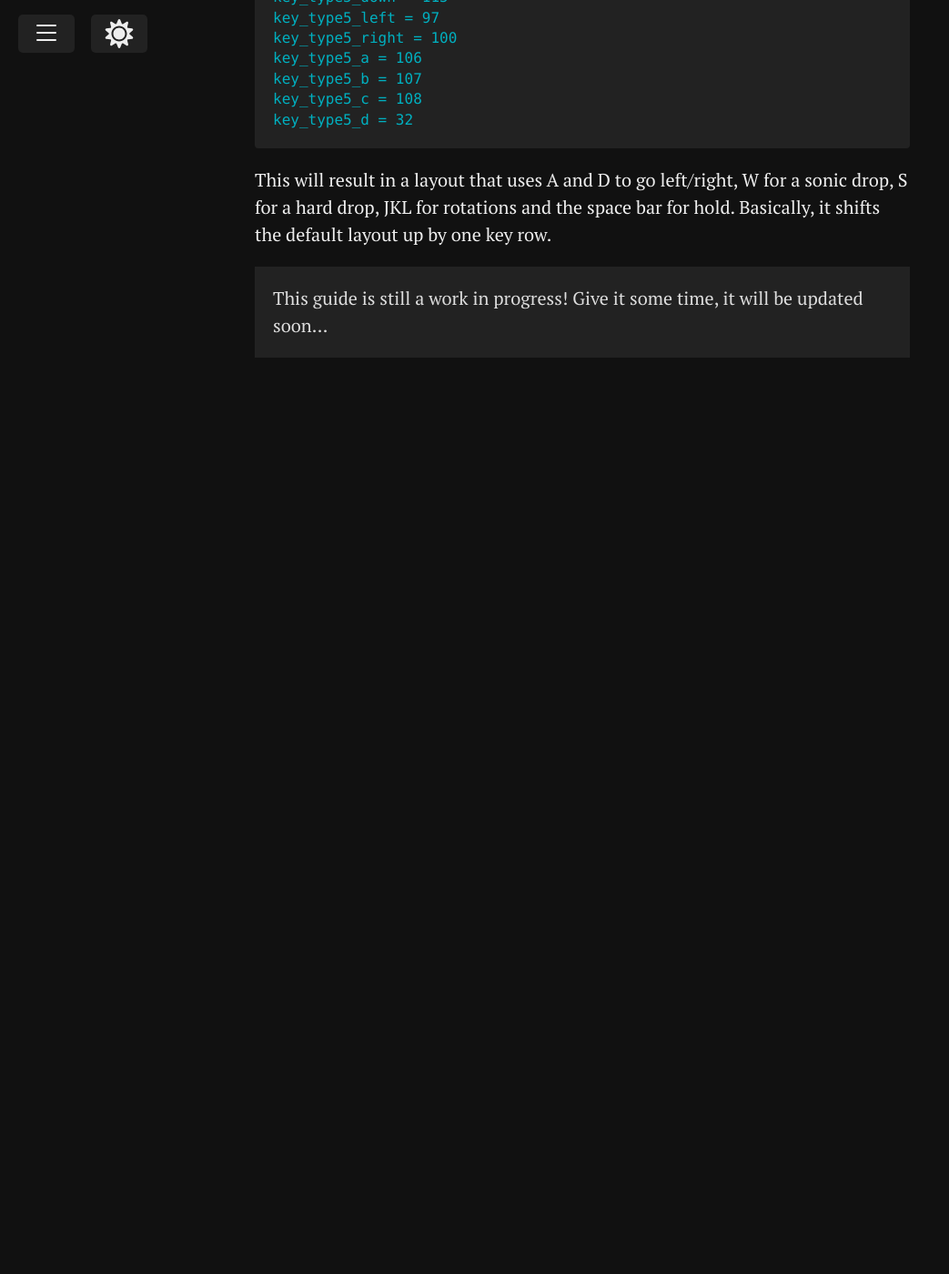
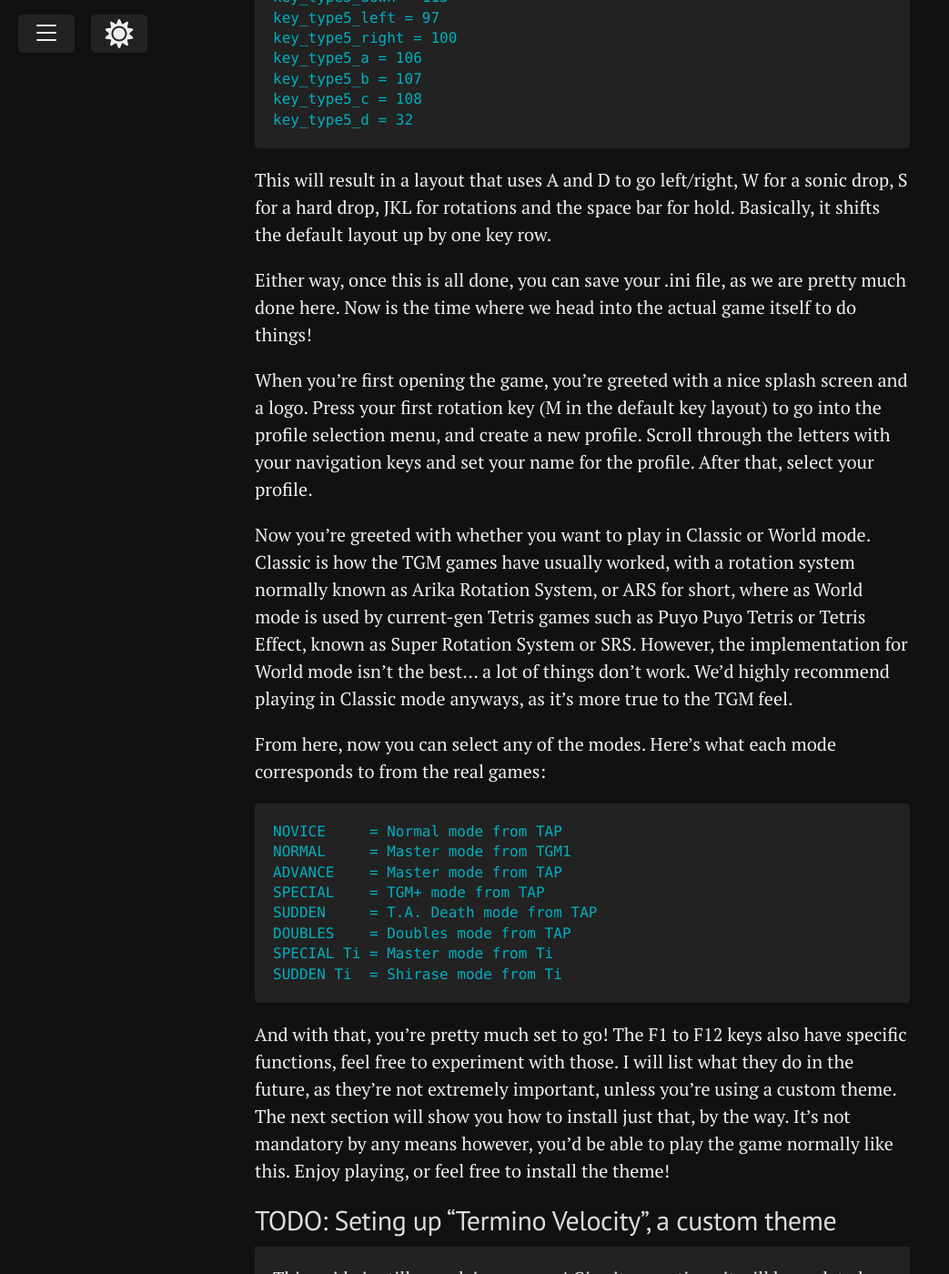
Before and after one commit to tgmguide/tgmguide.github.io, a Jekyll site: the page built from _posts/2020-05-02-setting-up-texmaster.md, in a window 1280 px wide and 1400 px high, scrolled down 2440 px. Shown: the whole window at 91% size, without its empty margins (0-1043 px from the left). Built offline with Jekyll 4.4.1, drawn with Linux system fonts in a browser that asks for light colours; before the commit the page ends 2913 px from its top, so only the background shows below that.

Commit message:
Updated Texmaster article
Basically works now, will update with Termino velocity instructions soon

````diff
--- a/_posts/2020-05-02-setting-up-texmaster.md
+++ b/_posts/2020-05-02-setting-up-texmaster.md
@@ -58,6 +58,28 @@
 ```
 This will result in a layout that uses A and D to go left/right, W for a sonic drop, S for a hard drop, JKL for rotations and the space bar for hold. Basically, it shifts the default layout up by one key row.
 
+Either way, once this is all done, you can save your .ini file, as we are pretty much done here. Now is the time where we head into the actual game itself to do things!
+
+When you're first opening the game, you're greeted with a nice splash screen and a logo. Press your first rotation key (M in the default key layout) to go into the profile selection menu, and create a new profile. Scroll through the letters with your navigation keys and set your name for the profile. After that, select your profile.
+
+Now you're greeted with whether you want to play in Classic or World mode. Classic is how the TGM games have usually worked, with a rotation system normally known as Arika Rotation System, or ARS for short, where as World mode is used by current-gen Tetris games such as Puyo Puyo Tetris or Tetris Effect, known as Super Rotation System or SRS. However, the implementation for World mode isn't the best... a lot of things don't work. We'd highly recommend playing in Classic mode anyways, as it's more true to the TGM feel.
+
+From here, now you can select any of the modes. Here's what each mode corresponds to from the real games:
+```
+NOVICE     = Normal mode from TAP
+NORMAL     = Master mode from TGM1
+ADVANCE    = Master mode from TAP
+SPECIAL    = TGM+ mode from TAP
+SUDDEN     = T.A. Death mode from TAP
+DOUBLES    = Doubles mode from TAP
+SPECIAL Ti = Master mode from Ti
+SUDDEN Ti  = Shirase mode from Ti
+```
+
+And with that, you're pretty much set to go! The F1 to F12 keys also have specific functions, feel free to experiment with those. I will list what they do in the future, as they're not extremely important, unless you're using a custom theme. The next section will show you how to install just that, by the way. It's not mandatory by any means however, you'd be able to play the game normally like this. Enjoy playing, or feel free to install the theme!
+
+## TODO: Seting up "Termino Velocity", a custom theme
+
 <p class="message">
  This guide is still a work in progress! Give it some time, it will be updated soon...
 </p>
````
Also changed, not shown: 2 other files.
